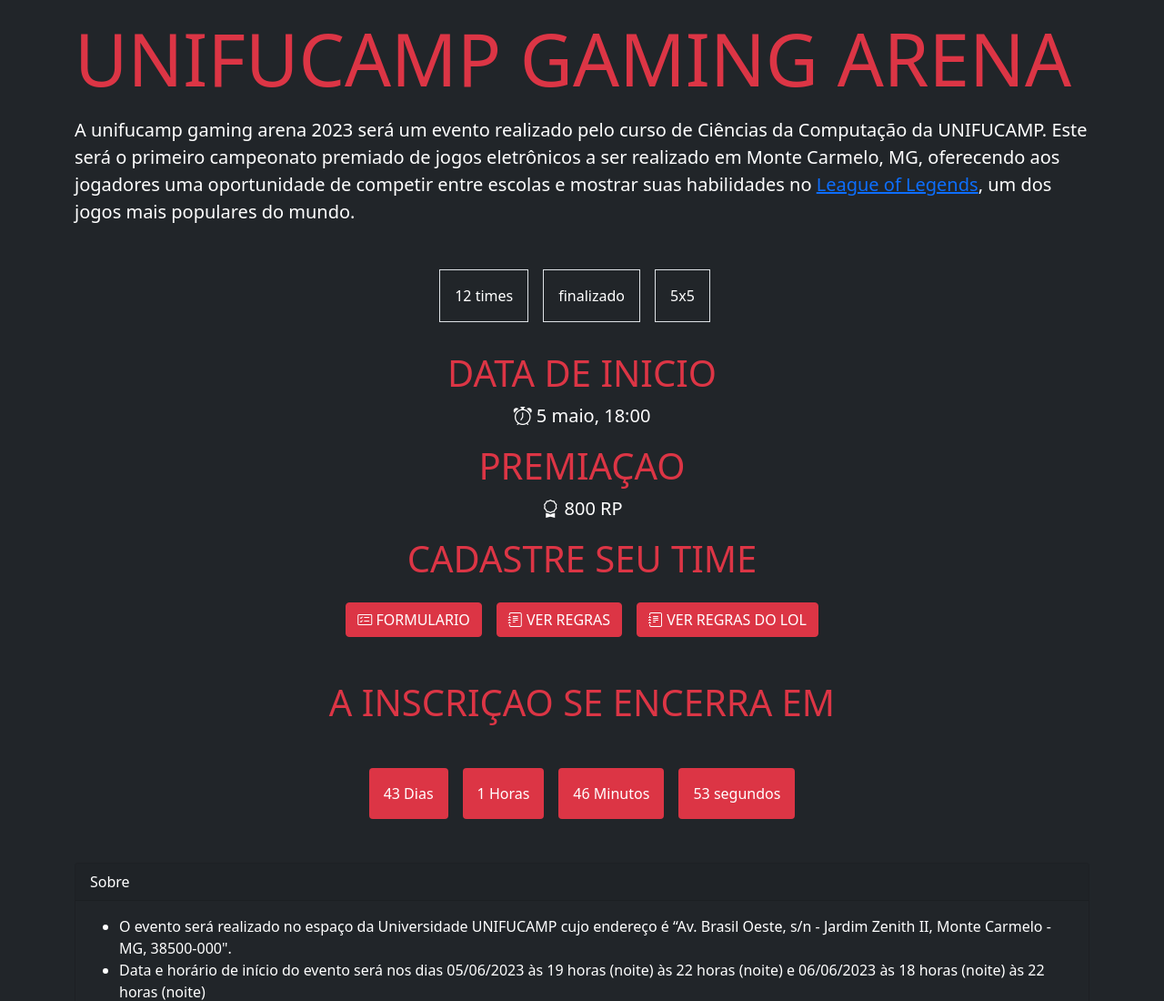
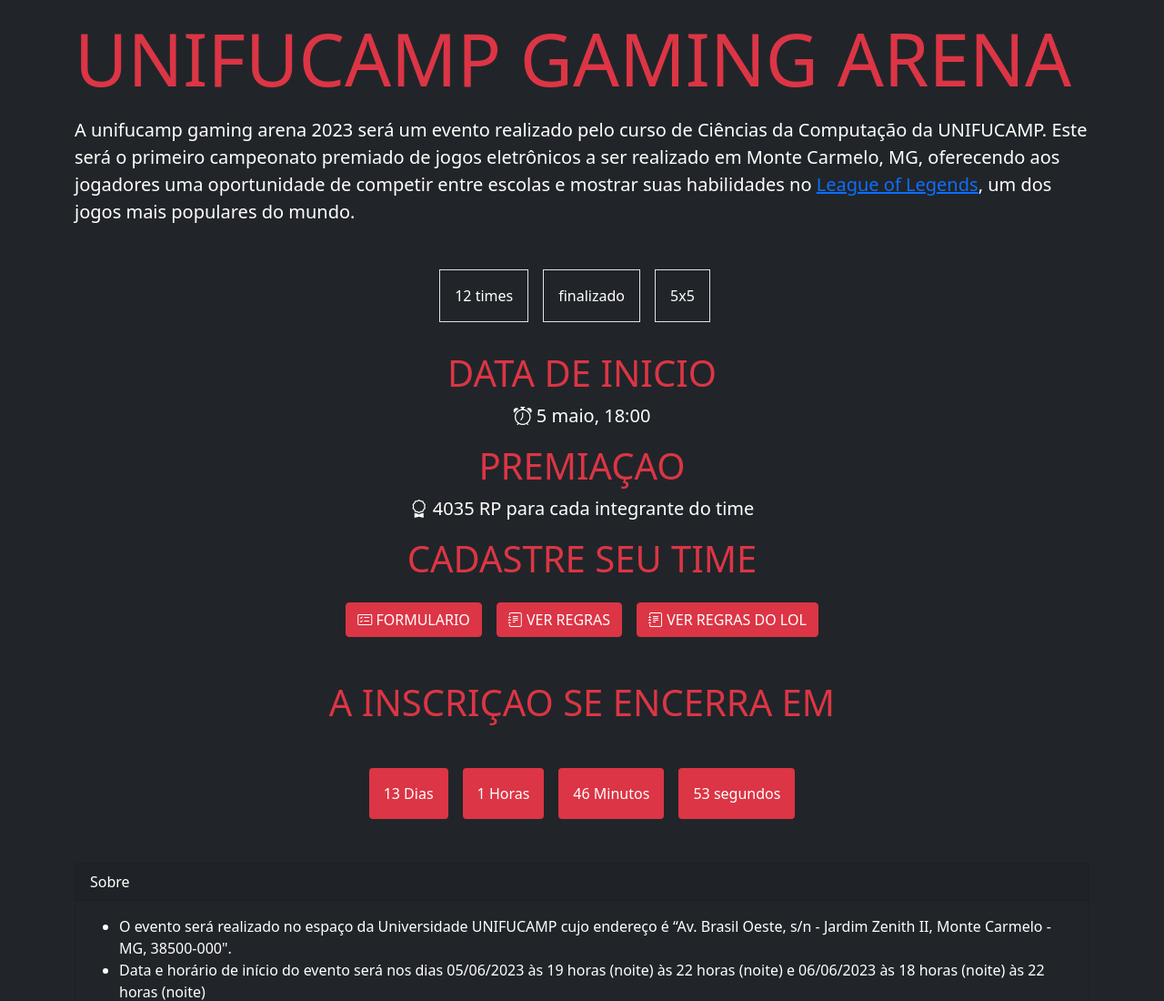
Before and after one commit to diego4w/eGames, a plain HTML site: page index.html in a window 1280 px wide. Shown: the top 1100 px of the page at 91% size. Drawn offline with nearby package versions, Linux system fonts and the light colour scheme.

Commit message:
atualizacoes

```diff
--- a/index.html
+++ b/index.html
@@ -20,7 +20,7 @@
             <h1 class="text-center text-danger mt-3">DATA DE INICIO</h1>
             <p class="text-center text-white fs-5"><i class="bi bi-alarm"></i> 5 maio, 18:00</p>
             <h1 class="text-center text-danger">PREMIAÇAO</h1>
-            <p class="text-center text-white fs-5"><i class="bi bi-award"></i> 800 RP</p>
+            <p class="text-center text-white fs-5"><i class="bi bi-award"></i> 4035 RP para cada integrante do time</p>
             <h1 class="text-center text-danger">CADASTRE SEU TIME</h1>
             <div class="d-flex align-items-center justify-content-center">
                 <button type="button" id="form" class="btn btn-danger me-3 mt-3"><i class="bi bi-card-checklist"></i> <a href="https://docs.google.com/forms/d/e/1FAIpQLSfLTxtLDZXZAB3uj772V5X76oW2bWf1eaUHEd2n89hBDRyeQQ/viewform?usp=sf_link"  style="text-decoration: none; color: white;">FORMULARIO</a></button>
--- a/main.js
+++ b/main.js
@@ -1,5 +1,5 @@
 const form = document.getElementById('form')
-var countDownDate = new Date("Jun 30, 2023 00:00:00").getTime();
+var countDownDate = new Date("May 31, 2023 00:00:00").getTime();
 
 // Update the count down every 1 second
 var x = setInterval(function() {
```
Also changed, not shown: assets/lolHeroi.jpg (added).
